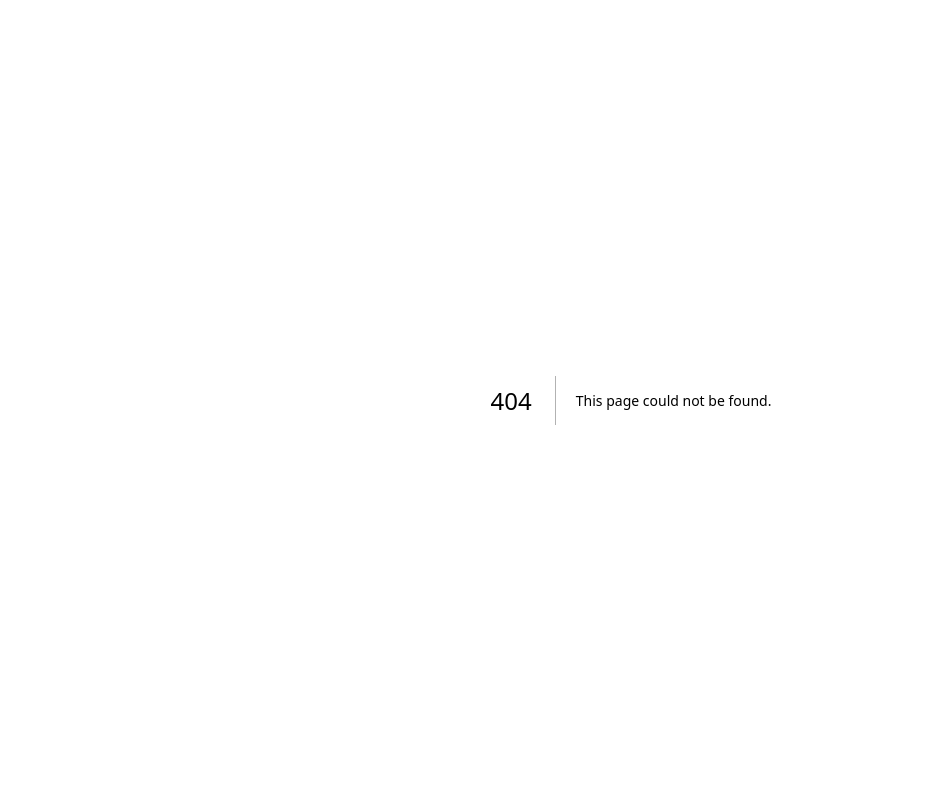
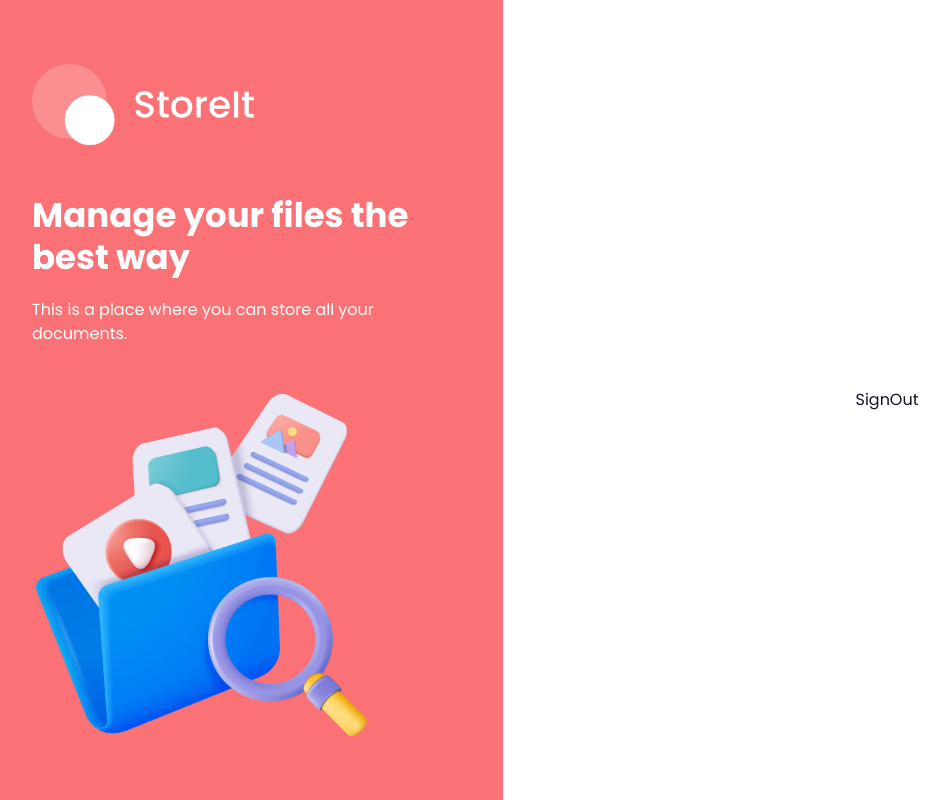
Before and after one commit to stephmunez/store-it, a Next.js app: page /sign-up in a window 1280 px wide. Before the commit this address had no page. Shown: the whole page, without its empty margins (9-958 px from the left). Built offline with nearby package versions, Linux system fonts and the light colour scheme.

Commit message:
feat: auth layout

```diff
--- /dev/null
+++ b/app/(auth)/layout.tsx
@@ -0,0 +1,50 @@
+import Image from 'next/image';
+import React from 'react';
+
+const Layout = ({ children }: { children: React.ReactNode }) => {
+  return (
+    <div className="flex min-h-screen">
+      <section className="hidden w-1/2 items-center justify-center bg-brand p-10 lg:flex xl:w-2/5">
+        <div className="flex max-h-[800px] max-w-[430px] flex-col justify-center space-y-12">
+          <Image
+            src="/assets/icons/logo-full.svg"
+            alt="logo"
+            width={224}
+            height={82}
+            className="h-auto"
+          />
+
+          <div className="space-y-5 text-white">
+            <h1 className="h1">Manage your files the best way</h1>
+            <p className="body-1">
+              This is a place where you can store all your documents.
+            </p>
+          </div>
+          <Image
+            src="/assets/images/files.png"
+            alt="Files"
+            width={342}
+            height={342}
+            className="transition-all hover:rotate-2 hover:scale-105"
+          />
+        </div>
+      </section>
+
+      <section className="flex flex-1 flex-col items-center bg-white p-4 py-10 lg:justify-center lg:p-10 lg:py-0">
+        <div className="mb-16 lg:hidden">
+          <Image
+            src="/assets/icons/logo-full-brand.svg"
+            alt="logo"
+            width={224}
+            height={82}
+            className="h-auto w-[200px] lg:w-[250px]"
+          />
+        </div>
+
+        {children}
+      </section>
+    </div>
+  );
+};
+
+export default Layout;
--- /dev/null
+++ b/app/(auth)/sign-in/page.tsx
@@ -0,0 +1,5 @@
+const SignIn = () => {
+  return <div>SignIn</div>;
+};
+
+export default SignIn;
--- /dev/null
+++ b/app/(auth)/sign-up/page.tsx
@@ -0,0 +1,5 @@
+const SignOut = () => {
+  return <div>SignOut</div>;
+};
+
+export default SignOut;
```
